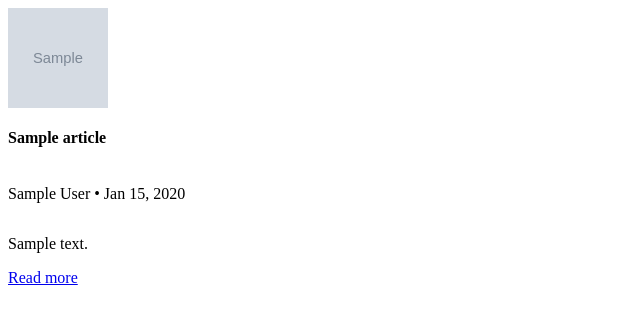
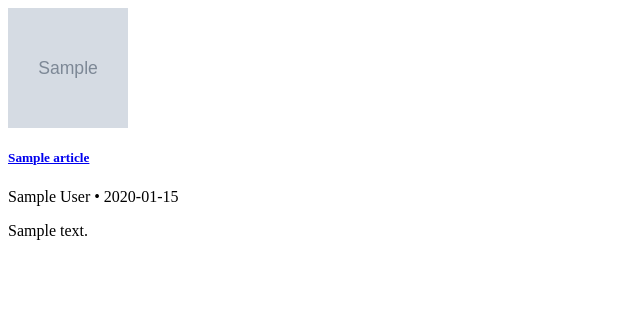
Before and after one commit to Galchov/uk-tech-insights, a Django app: template templates/learning/_article_card.html in a window 1280 px wide. Shown: the top 324 px of the page, without its empty margins (0-640 px from the left). Run offline with Django 5.2, Linux system fonts and the light colour scheme; the template is opened without the code that fills it: values that come from a table or form of the project are taken from there, others are empty; tables that the repository leaves empty hold one stand-in row (values such as "Sample post"); grey boxes marked "Sample" are stand-in pictures; some libraries are stand-ins or nearby versions.

Commit message:
:construction: refactor: learning cards

```diff
--- a/templates/learning/_article_card.html
+++ b/templates/learning/_article_card.html
@@ -1,45 +1,40 @@
-<div class="card mb-5" style="max-width: 100%; min-height: 300px;">
-  <div class="card-body d-flex flex-column h-100">
+<div class="d-flex py-3 border-bottom">
 
-    <div class="d-flex align-items-start mb-2 flex-shrink-0" style="min-height: 120px;">
   {% if article.cover_image %}
-        <div class="me-3" style="flex-shrink: 0;">
+    <div class="flex-shrink-0 me-3 d-flex align-items-center" style="width: 120px; height: 120px;">
       <img src="{{ article.cover_image.url }}"
            alt="{{ article.title }}"
            class="rounded shadow-sm"
-               style="width: 100px; height: 100px; object-fit: cover;">
+           style="width: 100%; height: 100%; object-fit: cover;">
     </div>
   {% endif %}
 
-      <div class="d-flex flex-column" style="flex-grow: 1;">
-        <div style="overflow: hidden;">
-          <h4 class="card-title mb-1" style="white-space: normal; overflow: hidden;">
+  <div class="flex-grow-1 d-flex flex-column justify-content-center">
+
+    <h5 class="mb-1">
+      <a href="{{ article.get_absolute_url }}" class="text-decoration-none text-dark fw-bold">
         {{ article.title }}
-          </h4>
-        </div>
+      </a>
+    </h5>
 
-        <div style="overflow: hidden;">
-          <p class="card-text mb-0 small text-muted">
+    <p class="mb-1 text-muted small">
       {% for author in article.authors.all %}
         {{ author.get_full_name|default:author.username }}{% if not forloop.last %}, {% endif %}
       {% empty %}
         Unknown
       {% endfor %}
-            • {{ article.created_at|date:"M d, Y" }}
+      • {{ article.created_at|date:"Y-m-d" }}
     </p>
-        </div>
-      </div>
-    </div>
 
-    <div class="flex-grow-1 overflow-hidden" style="max-height: 90px;">
-      <p class="card-text">
+    <p class="mb-0 text-muted" style="
+      overflow: hidden;
+      text-overflow: ellipsis;
+      display: -webkit-box;
+      -webkit-line-clamp: 3;
+      -webkit-box-orient: vertical;
+      ">
       {{ article.summary }}
     </p>
-    </div>
-
-    <div class="mt-auto flex-shrink-0">
-      <a href="{{ article.get_absolute_url }}" class="btn btn-primary btn-sm">Read more</a>
-    </div>
 
   </div>
 </div>
```
Also changed, not shown: templates/learning/_tutorial_card.html (+20 -28 lines). Lines whose indentation alone changed are shown as unchanged.
